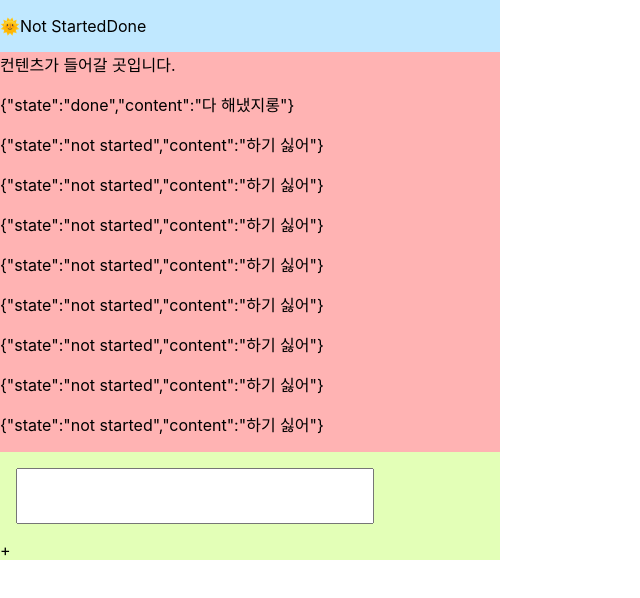
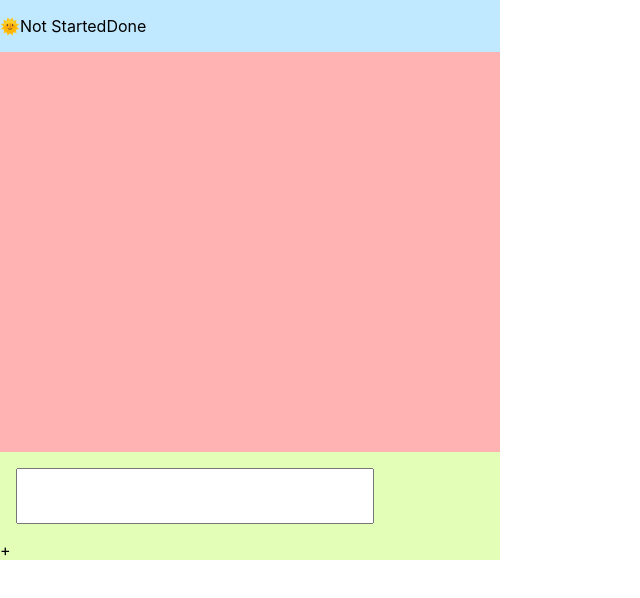
Before and after one commit to suwon205/todolist-react, a React (Create React App) app in the folder todo-list/: page / in a window 1280 px wide. Shown: the top 598 px of the page, without its empty margins (0-640 px from the left). Built offline with nearby package versions, Linux system fonts and the light colour scheme.

Commit message:
redux 사용하여 store 구축 및 데이터 생성 후 ui 렌더링 로직

```diff
--- a/todo-list/src/App.js
+++ b/todo-list/src/App.js
@@ -1,4 +1,4 @@
-import Content from "./Content";
+import Content from "./TodoList";
 import "./App.css";
 import Navbar from "./Navbar";
 import "./css/app-css.css";
--- a/todo-list/src/Content.jsx
+++ /dev/null
@@ -1,13 +0,0 @@
-import React from "react";
-import data from "./data/todoData";
-import "./css/content-css.css";
-export default function Content() {
-  return (
-    <div className="content">
-      컨텐츠가 들어갈 곳입니다.
-      {data.map((info, index) => (
-        <p key={index}>{JSON.stringify(info)}</p>
-      ))}
-    </div>
-  );
-}
--- /dev/null
+++ b/todo-list/src/TodoList.jsx
@@ -0,0 +1,17 @@
+import React from "react";
+import { useSelector } from "react-redux";
+import "./css/content-css.css";
+import Todo from "./component/Todo";
+
+export default function Content() {
+  const todos = useSelector((state) => state.todoReducer);
+  return (
+    <div className="content">
+      {todos !== undefined &&
+        todos.length > 0 &&
+        todos.map((todo) => (
+          <Todo key={todo.id} content={todo} state={todo.state} />
+        ))}
+    </div>
+  );
+}
--- a/todo-list/src/component/InputBar.jsx
+++ b/todo-list/src/component/InputBar.jsx
@@ -1,14 +1,15 @@
 import React, { useState } from "react";
 import "../css/input-css.css";
+import { useDispatch } from "react-redux";
+import { addTodo } from "../store/todo-reducer";
 
 export default function InputBar() {
-  const [inputData, setData] = useState("");
-  const handleInput = (e) => {
-    setData(e.target.value);
-  };
+  const [inputData, setInputData] = useState("");
+  const dispatch = useDispatch(); // 디스패치 함수를 가져옴
+
   const handleAdd = () => {
-    console.log(`${inputData}를 추가합니다.`);
-    setData("");
+    dispatch(addTodo(inputData));
+    setInputData(""); // 입력 폼 초기화
   };
   return (
     <div className="input-bar">
@@ -18,7 +19,7 @@ export default function InputBar() {
         id=""
         className="input-text"
         value={inputData}
-        onChange={handleInput}
+        onChange={(e) => setInputData(e.target.value)}
       />
       <div onClick={handleAdd}>+</div>
     </div>
--- /dev/null
+++ b/todo-list/src/component/Todo.jsx
@@ -0,0 +1,11 @@
+// Todo 컴포넌트
+import React from "react";
+
+export default function Todo({ content }) {
+  return (
+    <div>
+      <p>State: {content.state}</p>
+      <p>Content: {content.content}</p>
+    </div>
+  );
+}
--- a/todo-list/src/data/todoData.js
+++ /dev/null
@@ -1,52 +0,0 @@
-const data = [
-  {
-    state: "done",
-    content: "다 해냈지롱",
-  },
-  {
-    state: "not started",
-    content: "하기 싫어",
-  },
-  {
-    state: "not started",
-    content: "하기 싫어",
-  },
-  {
-    state: "not started",
-    content: "하기 싫어",
-  },
-  {
-    state: "not started",
-    content: "하기 싫어",
-  },
-  {
-    state: "not started",
-    content: "하기 싫어",
-  },
-  {
-    state: "not started",
-    content: "하기 싫어",
-  },
-  {
-    state: "not started",
-    content: "하기 싫어",
-  },
-  {
-    state: "not started",
-    content: "하기 싫어",
-  },
-  {
-    state: "not started",
-    content: "하기 싫어",
-  },
-  {
-    state: "not started",
-    content: "하기 싫어",
-  },
-  {
-    state: "not started",
-    content: "하기 싫어",
-  },
-];
-
-export default data;
--- a/todo-list/src/index.js
+++ b/todo-list/src/index.js
@@ -1,14 +1,28 @@
-import React from 'react';
-import ReactDOM from 'react-dom/client';
-import './index.css';
-import App from './App';
-import reportWebVitals from './reportWebVitals';
+import React from "react";
+import ReactDOM from "react-dom/client";
+import "./index.css";
+import App from "./App";
+import reportWebVitals from "./reportWebVitals";
+import rootReducer from "./store";
+import logger from "redux-logger";
+import { createStore, applyMiddleware, compose } from "redux";
+import { composeWithDevTools } from "redux-devtools-extension";
+import { Provider } from "react-redux";
 
-const root = ReactDOM.createRoot(document.getElementById('root'));
+// 배포 레벨에서는 리덕스 발동시 찍히는 logger를 사용하지 않습니다.
+const enhancer =
+  process.env.NODE_ENV === "production"
+    ? compose(applyMiddleware())
+    : composeWithDevTools(applyMiddleware(logger));
+
+const store = createStore(rootReducer, enhancer);
+const root = ReactDOM.createRoot(document.getElementById("root"));
 root.render(
-  <React.StrictMode>
-    <App />
-  </React.StrictMode>
+  <Provider store={store}>
+    <React.StrictMode>
+      <App />
+    </React.StrictMode>
+  </Provider>
 );
 
 // If you want to start measuring performance in your app, pass a function
--- /dev/null
+++ b/todo-list/src/store/index.js
@@ -0,0 +1,9 @@
+import { combineReducers } from "redux";
+import todoReducer from "./todo-reducer";
+
+// store에 저장되는 reducer는 한 개. combine Reducer는 reducer 묶어주는 역할.
+const rootReducer = combineReducers({
+  todoReducer,
+});
+
+export default rootReducer;
--- /dev/null
+++ b/todo-list/src/store/todo-reducer.js
@@ -0,0 +1,40 @@
+// reducers/todo.js
+
+// 액션 타입 상수 정의
+export const ADD_TODO = "todo/ADD_TODO";
+export const DELETE_TODO = "todo/DELETE_TODO";
+
+// 액션 생성자 함수 정의
+export const addTodo = (content) => ({
+  type: ADD_TODO,
+  payload: { content },
+});
+
+export const deleteTodo = (id) => ({
+  type: DELETE_TODO,
+  payload: { id },
+});
+
+// 초기 데이터 정의
+const initialState = [];
+
+// 리듀서 함수 정의
+const todoReducer = (state = initialState, action) => {
+  switch (action.type) {
+    case ADD_TODO:
+      const newId = state.length > 0 ? state[state.length - 1].id + 1 : 1; // 새로운 id 계산
+      const newData = {
+        id: newId,
+        state: "NOT_STARTED",
+        content: action.payload.content,
+      };
+      return [...state, newData]; // 기존 데이터에 새로운 데이터 추가
+    case DELETE_TODO:
+      const idToDelete = action.payload.id;
+      return state.filter((todo) => todo.id !== idToDelete); // 해당 id를 가진 todo를 제외한 나머지 반환
+    default:
+      return state;
+  }
+};
+
+export default todoReducer;
```
Also changed, not shown: package.json (added, +9 -0 lines), todo-list/src/dataContext.js (added, +17 -0 lines), todo-list/src/reducer/todo-reducer.js (deleted, +0 -10 lines), 1 other file (tests, documents, lock files or other folders).
